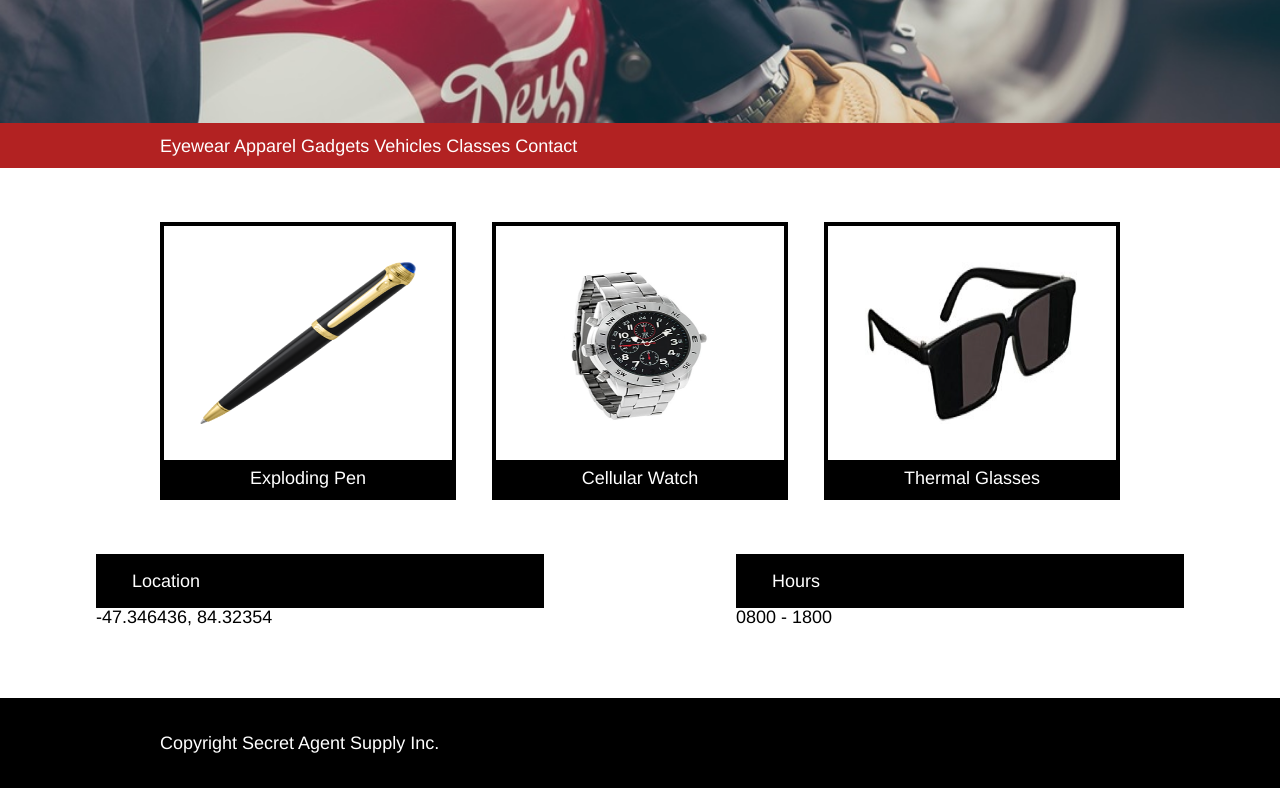
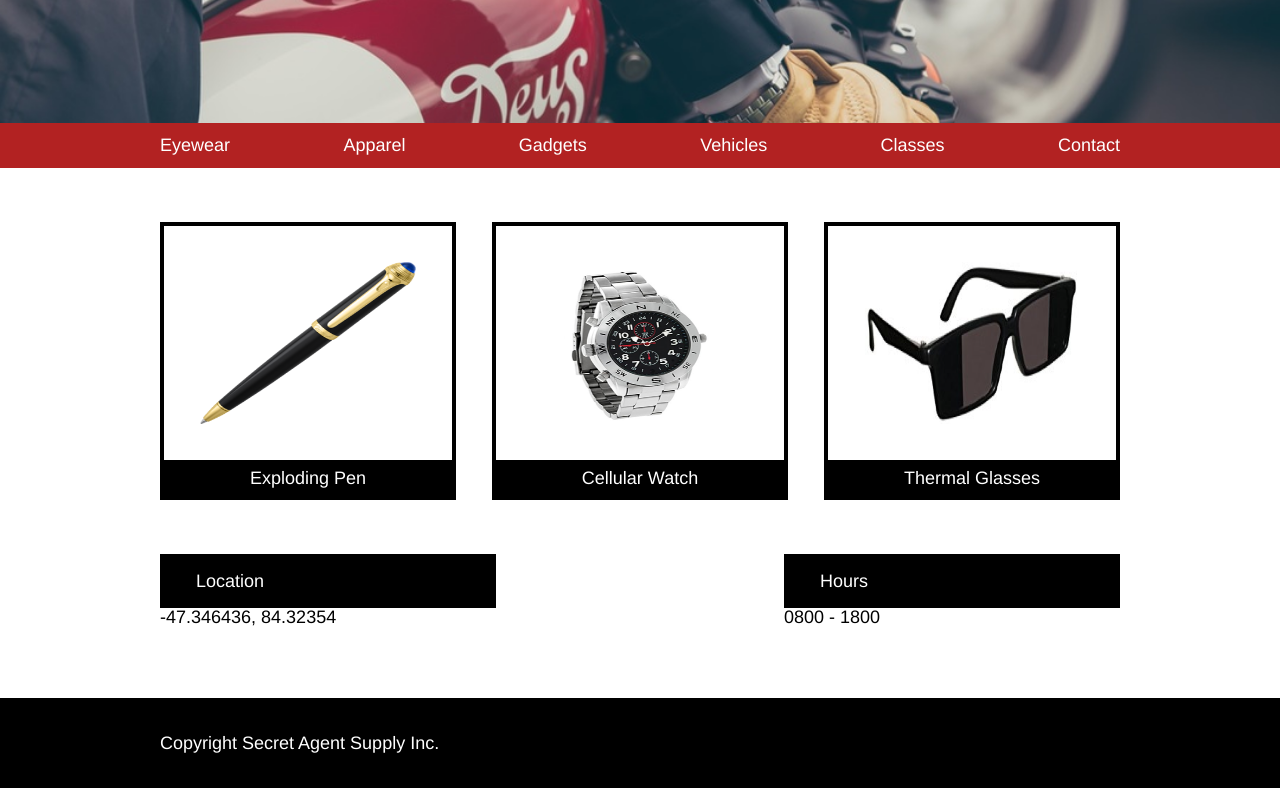
Before and after one commit to afterimagepost/SecretAgentSupply, a plain HTML site: page index.html in a window 1280 px wide. Shown: the part 378-1166 px from the top of the page. Drawn offline with Linux system fonts and the light colour scheme.

Commit message:
final full size.

```diff
--- a/index.html
+++ b/index.html
@@ -58,12 +58,12 @@
      </div>
     </div>
 
-    <div class="info">
-      <div class="container infobox">
+    <div class="info container">
+      <div class="infobox">
         <h6>Location</h6>
         <p>-47.346436, 84.32354</p>
       </div>
-      <div class="container infobox">
+      <div class="infobox">
         <h6>Hours</h6>
         <p>0800 - 1800</p>
       </div>
--- a/resources/css/style.css
+++ b/resources/css/style.css
@@ -1,6 +1,7 @@
 html {
   font-size: 18px;
   font-family: Helvetica;
+  background-color: white;
 }
 
 .container {
@@ -59,25 +60,29 @@ html {
   margin-top: .25rem;
 }
 
+@media only screen and (max-width: 1024px) {
+
+}
+
 /*nav bar*/
 
 .nav-bar {
-  display: flex;
   background-color: firebrick;
   width: 100%;
   height: 2.5rem;
 
+}
 
-}
-nav .container {
+nav {
+  display: flex;
   justify-content: space-between;
+
 }
 
 nav a {
   color: white;
   padding: .75rem 0 .75rem 0;
   text-decoration: none;
-
 
 }
 
@@ -128,13 +133,14 @@ nav a {
   display: flex;
   margin-top: 3rem;
   margin-bottom: 4rem;
+  justify-content: space-between;
 
 }
 
 .infobox {
   width: 35%;
-  margin: auto;
-  justify-content: space-between;
+
+
 }
 
 .infobox h6{
```
